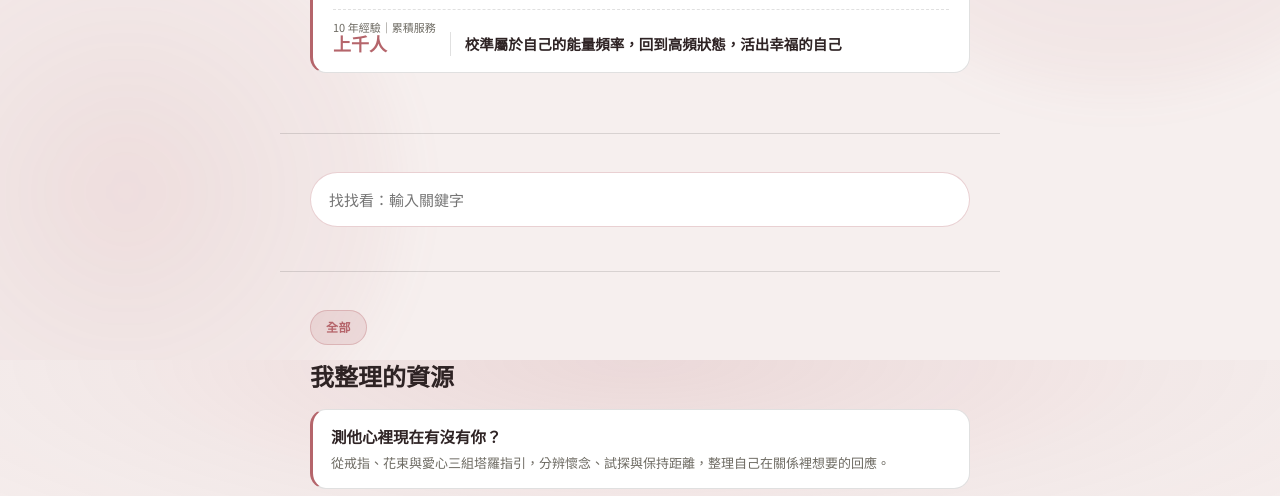
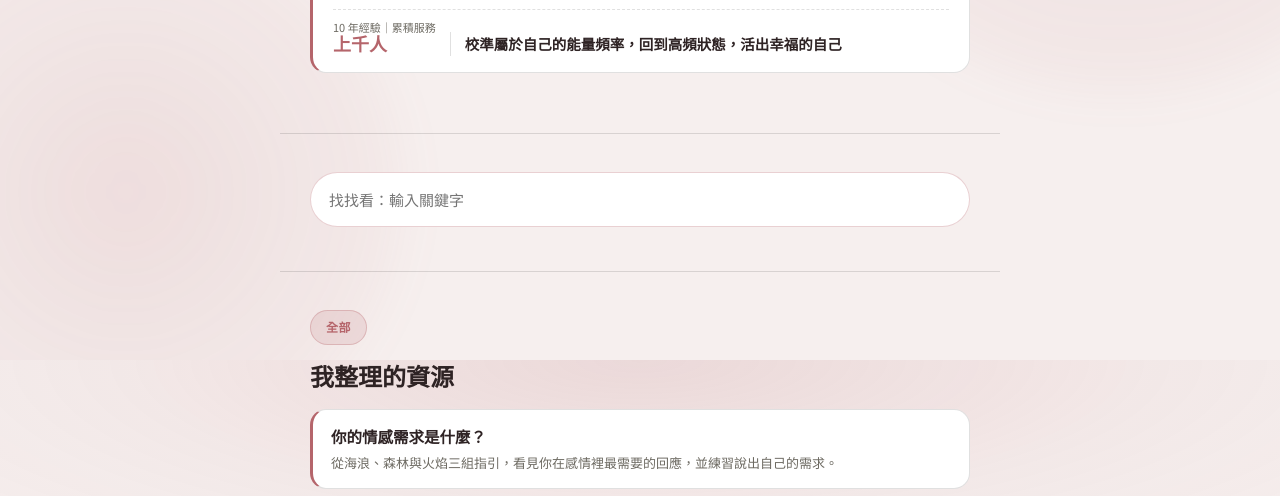
Before and after one commit to irenegirl85428/-, a plain HTML site: page index.html in a window 1280 px wide. Shown: the part 440-936 px from the top of the page. Drawn offline with Linux system fonts and the light colour scheme.

Commit message:
List emotional needs guidance first

```diff
--- a/index.html
+++ b/index.html
@@ -274,6 +274,7 @@ a.card .d{font-size:13px;color:var(--dim);line-height:1.65;margin-top:4px;}
     <h2>我整理的資源</h2>
     <div class="cards">
       <!-- 卡片開始 -->
+      <a class="card" href="emotional-needs.html"><div class="t">你的情感需求是什麼？</div><div class="d">從海浪、森林與火焰三組指引，看見你在感情裡最需要的回應，並練習說出自己的需求。</div></a>
       <a class="card" href="are-you-on-his-mind.html"><div class="t">測他心裡現在有沒有你？</div><div class="d">從戒指、花束與愛心三組塔羅指引，分辨懷念、試探與保持距離，整理自己在關係裡想要的回應。</div></a>
       <a class="card" href="when-love-arrives.html"><div class="t">你的正桃花何時出現？</div><div class="d">從玫瑰、鬱金香與向日葵三組指引，看看緣分可能出現的時機，以及怎麼辨認彼此都願意投入的關係。</div></a>
       <a class="card" href="1111-angel-blessings.html"><div class="t">1111 天使祝福｜此刻的你，會收到哪一份祝福？</div><div class="d">從星星、羽毛與鑰匙三組指引，練習接住肯定、照顧自己的感受，或為新機會踏出一步。</div></a>
```
